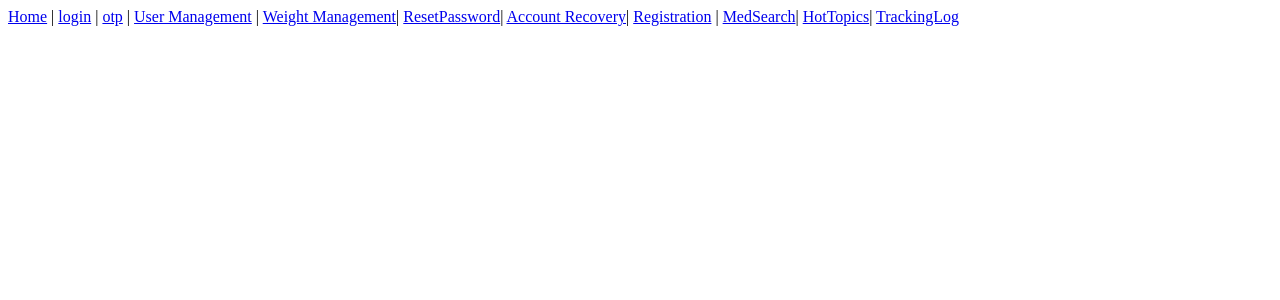
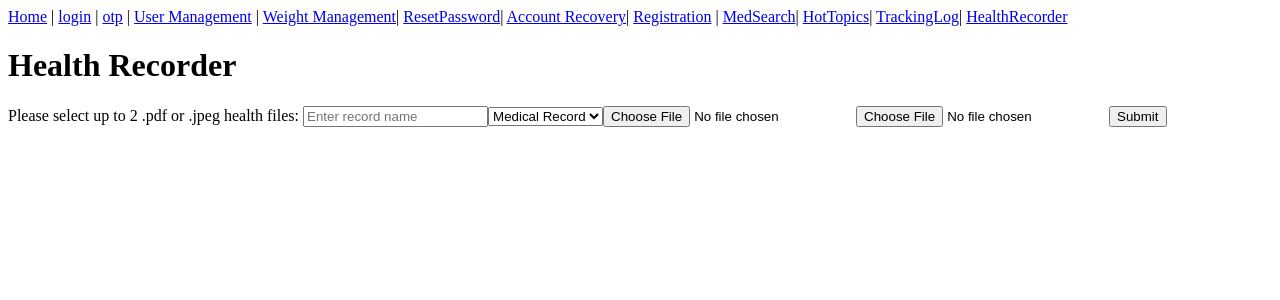
Before and after one commit to Annihilator3180/CECS-491A-Senior-Project, a Vue app in the folder frontend/the6bits/: page /HealthRecorder in a window 1280 px wide. Shown: the top 300 px of the page. Built offline with nearby package versions, Linux system fonts and the light colour scheme.

Commit message:
front end validation, post needed

```diff
--- a/frontend/the6bits/package.json
+++ b/frontend/the6bits/package.json
@@ -8,7 +8,7 @@
     "lint": "vue-cli-service lint"
   },
   "dependencies": {
-    "axios": "^0.26.0",
+    "axios": "^0.26.1",
     "package.json": "^2.0.1",
     "vue": "^3.2.13",
     "vue-router": "^4.0.14"
--- a/frontend/the6bits/src/App.vue
+++ b/frontend/the6bits/src/App.vue
@@ -10,7 +10,9 @@
     <router-link :to="{ name: 'Registration' }"> Registration</router-link> |
     <router-link :to="{ name: 'MedSearch' }"> MedSearch</router-link>|
     <router-link :to="{ name: 'HotTopics' }"> HotTopics</router-link>|
-    <router-link :to="{name: 'getTLogs'}"> TrackingLog</router-link>
+    <router-link :to="{name: 'getTLogs'}"> TrackingLog</router-link>|
+    <router-link :to="{name: 'HealthRecorder'}"> HealthRecorder</router-link>
+
 
 
   </nav>
--- /dev/null
+++ b/frontend/the6bits/src/components/HealthRecorder.vue
@@ -0,0 +1,55 @@
+<template>
+    <div class = 'form'>
+    <h1>
+        Health Recorder
+    </h1>
+    <form name = "xx">
+        <label for = "userFileInput"> Please select up to 2 .pdf or .jpeg health files: </label>
+        <input type = "text" id = "recordName" name = "recordName" placeholder="Enter record name" minlength = "2" required>
+        <select name = "categoryName" id = "categoryName" >
+            <option value = "Medcial"> Medical Record </option>
+            <option value = "Other"> Other </option>
+        </select>
+        <input type = "file" id = "file" name = "file" required >
+        <input type = "file" id = "file2" name = "file2" >
+        <button @click="Validation"> Submit </button>
+    </form>
+
+    </div>
+</template>
+
+<script>
+export default{
+    data(){
+    return {
+    formData: {
+        recordName : '',
+        categoryName : '',
+        file : '',
+        file2 : '',
+
+         },
+     }
+    },
+        methods:{
+        Validation(){
+            var fileName = document.querySelector('#file').value;
+            var fileName2 = document.querySelector('#file2').value
+            if (fileName2 != ""){
+                var extension2 = fileName2.split('.').pop();
+                if ((extension2 != "pdf" && extension2 != "jpg" && extension2 != "jpeg")) {
+                alert("Invalid file 2 type!");
+            }
+            }
+            var extension = fileName.split('.').pop();
+
+            if ((extension != "pdf" && extension != "jpg" && extension != "jpeg")) {
+                alert("Invalid file type!");
+            }
+            //this.OnSubmit();
+
+        },
+        }
+
+    }
+</script>
--- a/frontend/the6bits/src/router/index.ts
+++ b/frontend/the6bits/src/router/index.ts
@@ -6,7 +6,7 @@ import UM from '@/components/UM.vue'
 import CreateGoal from '@/components/WeightManagement/CreateWeightGoal.vue'
 import ResetPassword from '@/components/ResetPassword.vue'
 import TrackingLog from '@/components/TrackingLog.vue'
-
+import HealthRecorder from '@/components/HealthRecorder.vue'
 import RegistrationPost from '@/components/Registration.vue'
 import MedSearch from '@/components/MedicationSearch.vue'
 import viewHT from '@/components/viewHotTopics.vue'
@@ -66,6 +66,11 @@ const routes: Array<RouteRecordRaw> = [
   path:'/HotTopics',
   name: 'HotTopics',
   component:viewHT
+},
+{
+  path: '/HealthRecorder',
+  name: 'HealthRecorder',
+  component: HealthRecorder
 }
 ]
 
```
Also changed, not shown: 1 other file (tests, documents, lock files or other folders).
